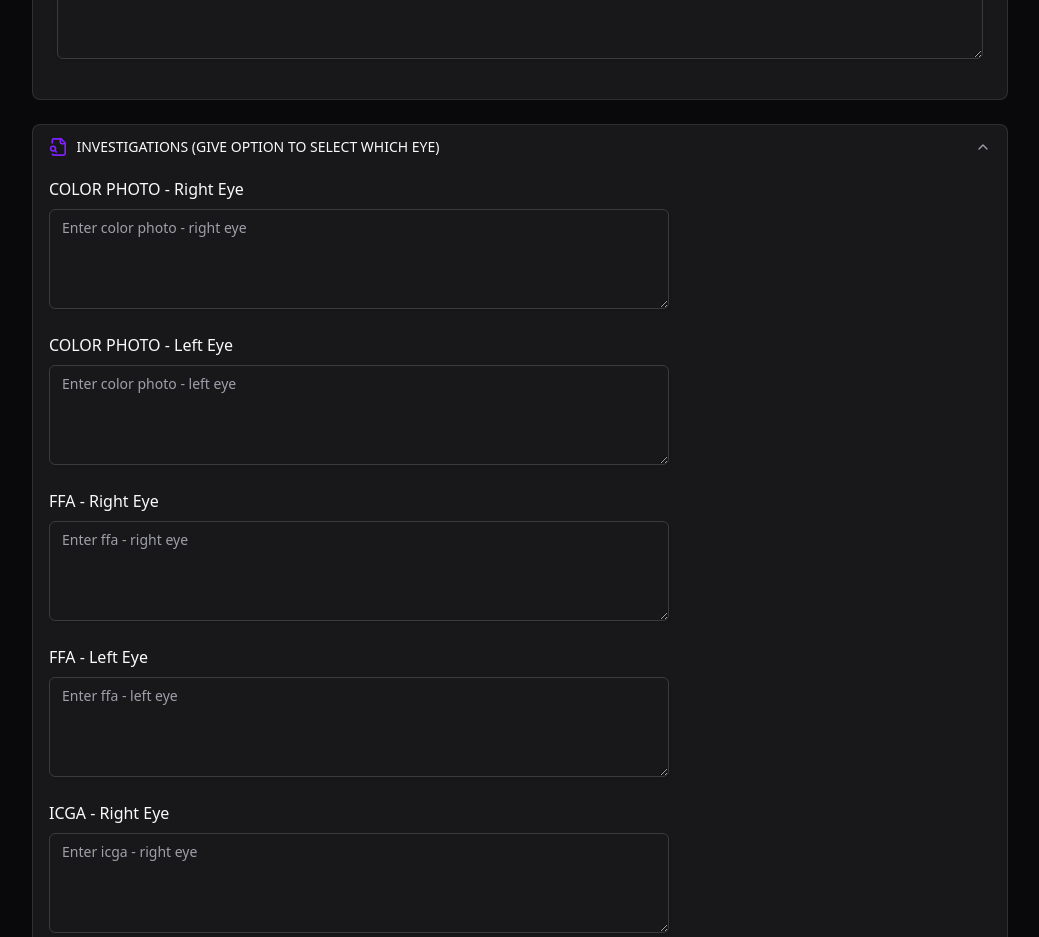
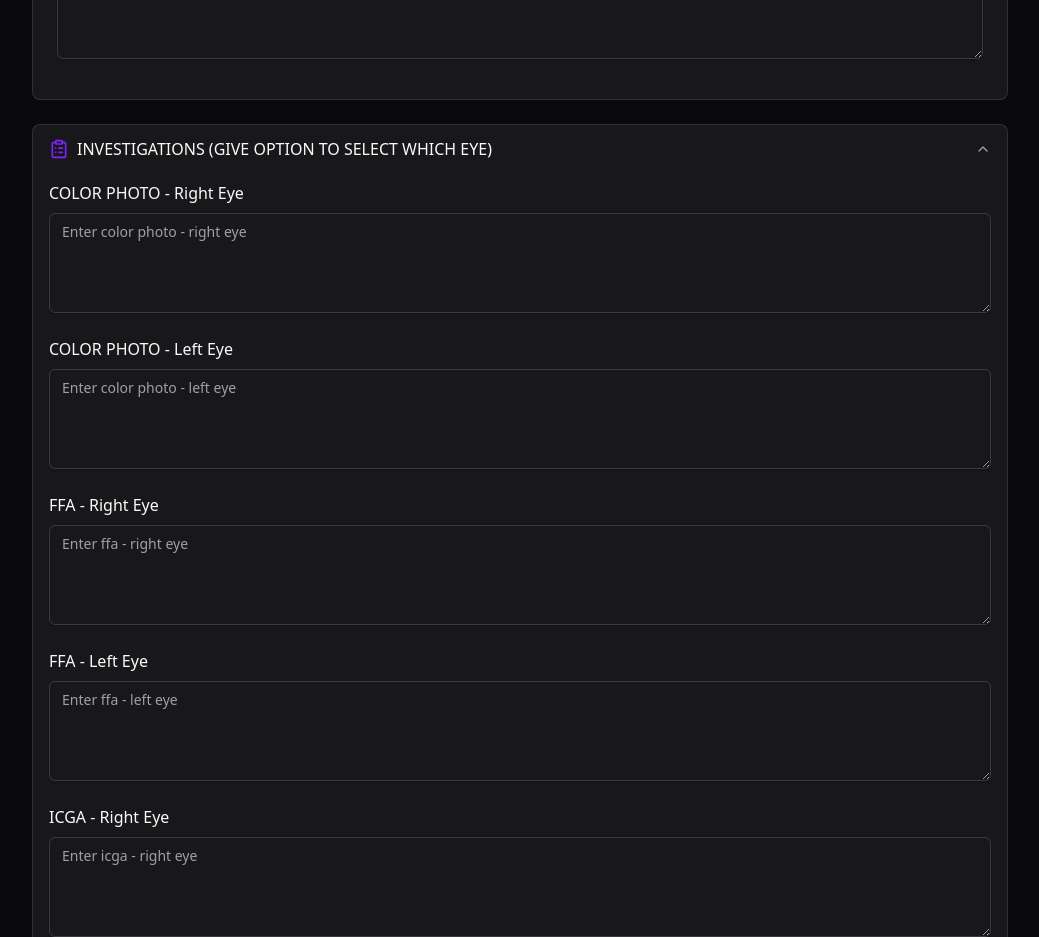
Before and after one commit to tushar-upadhya/forms, a React (Vite) app: page / in a window 1280 px wide. Shown: the part 6460-7397 px from the top of the page, without its empty margins (120-1159 px from the left). Built offline with nearby package versions, Linux system fonts and the light colour scheme.

Commit message:
refactor(InvestigationsSection): update icon and improve layout for better responsiveness

```diff
--- a/src/components/form-one/FormOne.tsx
+++ b/src/components/form-one/FormOne.tsx
@@ -253,7 +253,7 @@ export default function FormOne() {
                         <PupilAssessmentSection form={form} />
                         <AnteriorSegmentSection form={form} />
                         <PosteriorSegmentSection form={form} />
-                        {/* trigger getting padding */}
+                        {/* trigger getting padding, input not taking width */}
                         <InvestigationsSection form={form} />
                         {/* select is responsive for small screen */}
                         <ProvisionalDiagnosisSection form={form} />
--- a/src/components/form-one/section/InvestigationsSection.tsx
+++ b/src/components/form-one/section/InvestigationsSection.tsx
@@ -8,7 +8,7 @@ import { CardContent } from "@/components/ui/card";
 import { Form } from "@/components/ui/form";
 import formSchemaJson from "@/mock/mock.json" assert { type: "json" };
 import clsx from "clsx";
-import { FileSearch } from "lucide-react";
+import { ClipboardListIcon } from "lucide-react";
 import { renderField, type PatientInfoSectionProps } from "../FormOne";
 
 export default function InvestigationsSection({
@@ -27,6 +27,7 @@ export default function InvestigationsSection({
 
     const sections = formSchemaJson.versions[0]?.sections || [];
 
+    // Get the Investigations section
     const investigationsSection = sections.find(
         (section) =>
             section.title === "INVESTIGATIONS (GIVE OPTION TO SELECT WHICH EYE)"
@@ -61,24 +62,24 @@ export default function InvestigationsSection({
                             value={`section-${index}`}
                             className="border-0"
                         >
-                            <AccordionTrigger className="px-4 py-3 hover:bg-muted/50 transition-colors group cursor-pointer">
-                                <div className="flex items-center gap-2 w-full">
-                                    <FileSearch className="h-5 w-5 text-primary" />
-                                    <span className="font-medium truncate w-[10rem] md:w-full sm:w-full text-left">
+                            <AccordionTrigger className="px-3 py-2 sm:px-4 sm:py-3 hover:bg-muted/50 transition-colors group cursor-pointer">
+                                <div className="flex items-center justify-between w-full gap-2">
+                                    <div className="flex items-center gap-2">
+                                        <ClipboardListIcon className="h-4 w-4 sm:h-5 sm:w-5 text-primary" />
+                                        <span className="font-medium text-sm sm:text-base">
                                             {section.title}
                                         </span>
                                     </div>
+                                </div>
                             </AccordionTrigger>
-
                             <AccordionContent>
                                 <CardContent className="p-4 pt-2">
-                                    <div className="w-full max-w-full overflow-x-auto">
                                     <Form {...form}>
                                         <div
                                             className={clsx(
                                                 "grid gap-6",
                                                 section.ui === "grid-cols-2"
-                                                        ? "grid-cols-1 sm:grid-cols-2 lg:grid-cols-3"
+                                                    ? "grid-cols-1 md:grid-cols-2"
                                                     : section.ui === "flex"
                                                     ? "grid-cols-1 sm:grid-cols-2"
                                                     : "grid-cols-1"
@@ -94,9 +95,8 @@ export default function InvestigationsSection({
                                                         className={clsx(
                                                             question.field_type ===
                                                                 "textarea"
-                                                                    ? "col-span-1 sm:col-span-2"
-                                                                    : "col-span-1",
-                                                                "w-full"
+                                                                ? "col-span-1 md:col-span-2"
+                                                                : "col-span-1"
                                                         )}
                                                     >
                                                         {renderField(
@@ -108,7 +108,6 @@ export default function InvestigationsSection({
                                             )}
                                         </div>
                                     </Form>
-                                    </div>
                                 </CardContent>
                             </AccordionContent>
                         </AccordionItem>
```
Lines whose indentation alone changed are shown as unchanged.
